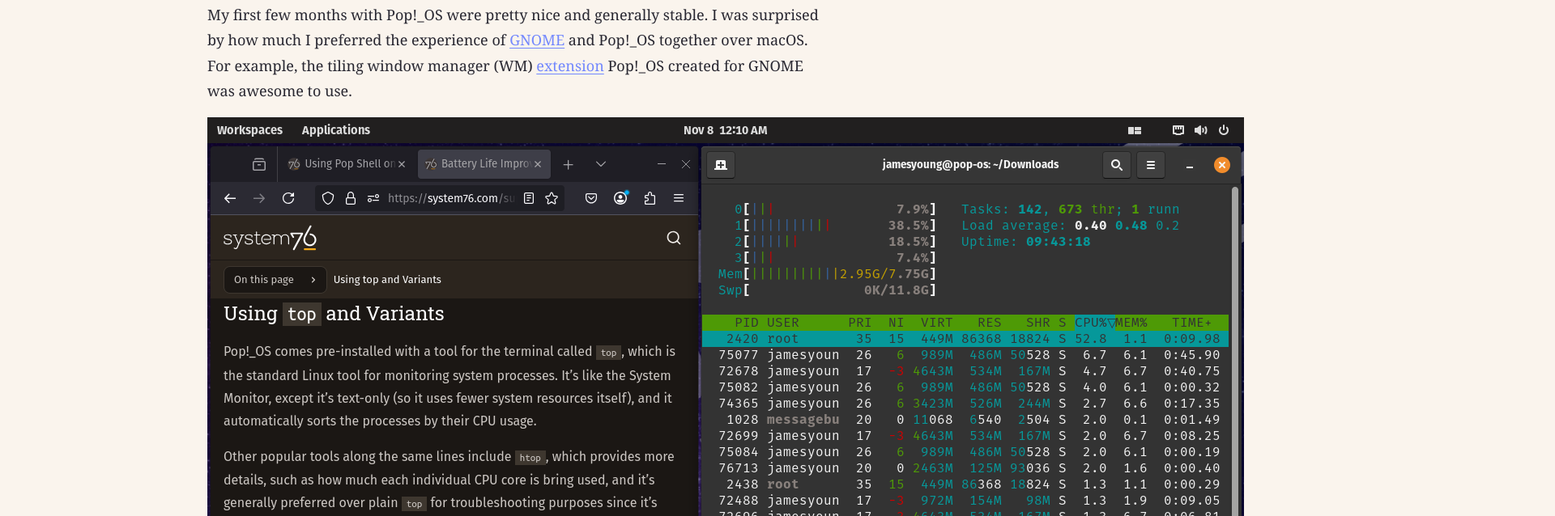
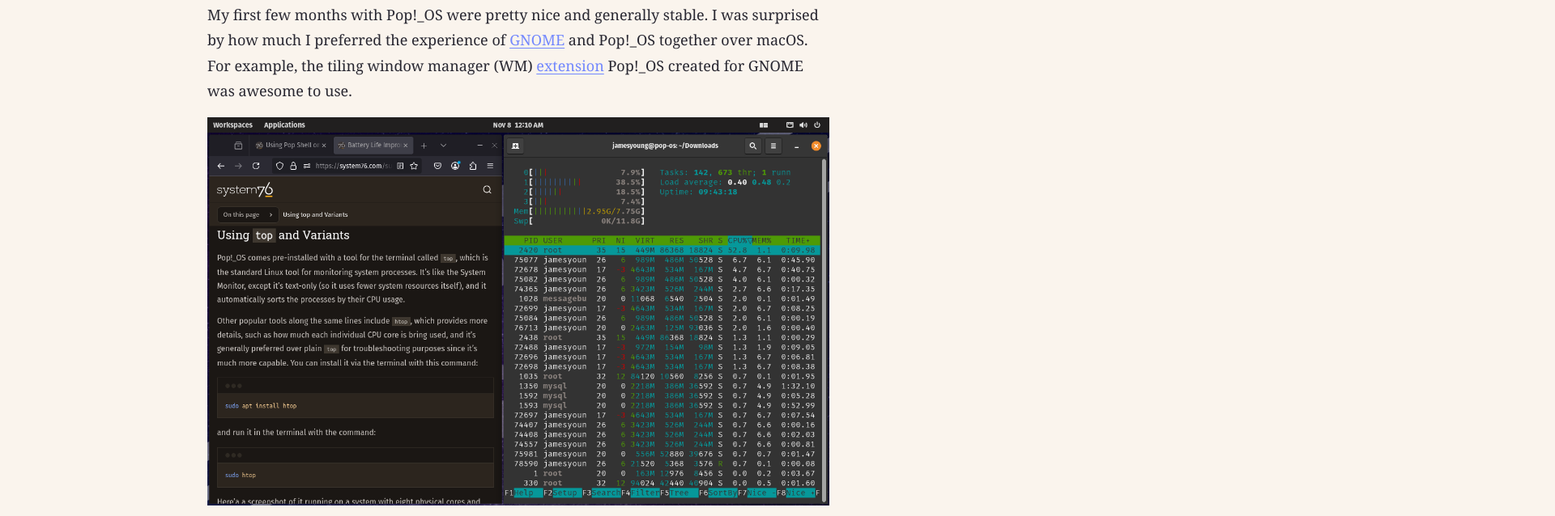
Before and after one commit to jamesyoung-15/jyyoung, an Astro site: page /blog/my-distrohopping-journey in a window 1280 px wide. Shown: the part 998-1636 px from the top of the page at 81% size, 1920 px wide, since content can reach past the window. Built offline with nearby package versions, Linux system fonts and the light colour scheme; Astro itself is replaced by a stand-in of ours.

Commit message:
fix blog image to match blog post width

```diff
--- a/src/styles/global.css
+++ b/src/styles/global.css
@@ -245,3 +245,8 @@
   background: none;
   padding: 0;
 }
+
+.blog-post-content img {
+  max-width: 100%;
+  height: auto;
+}
```
